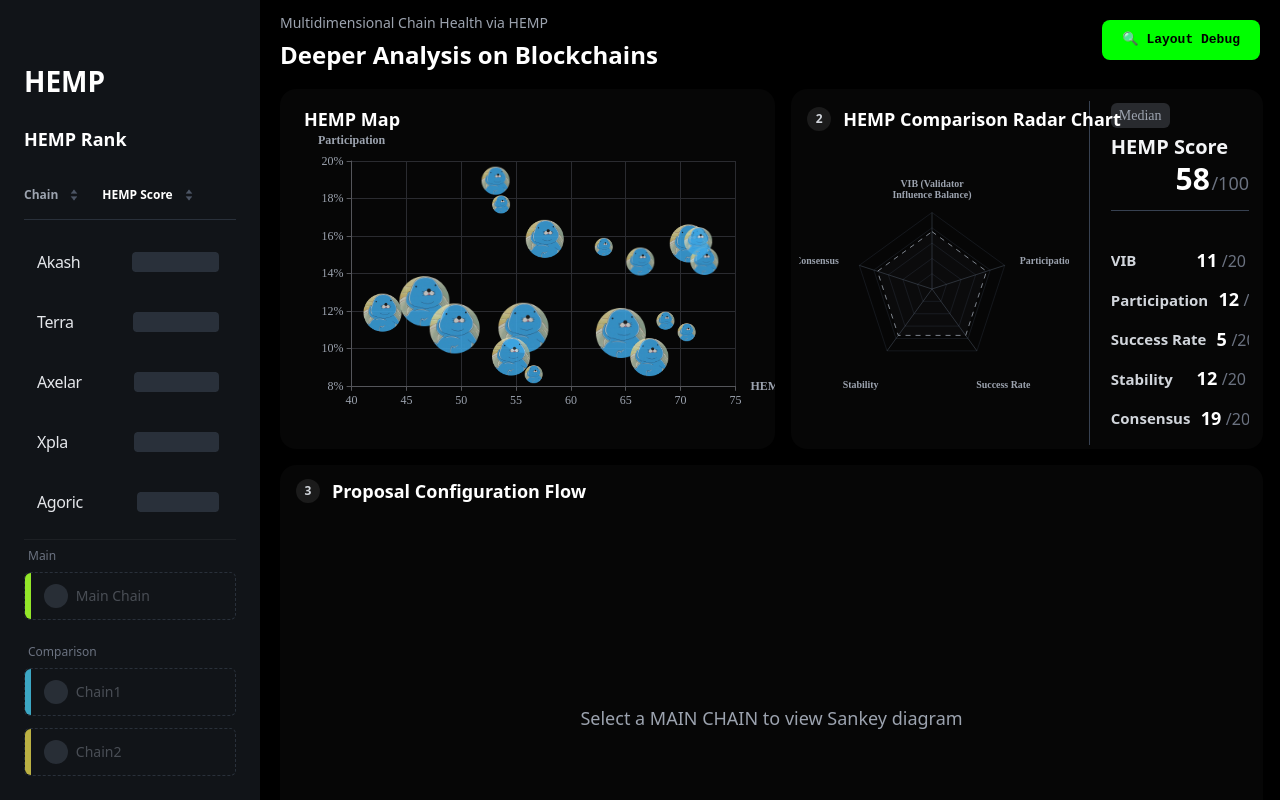
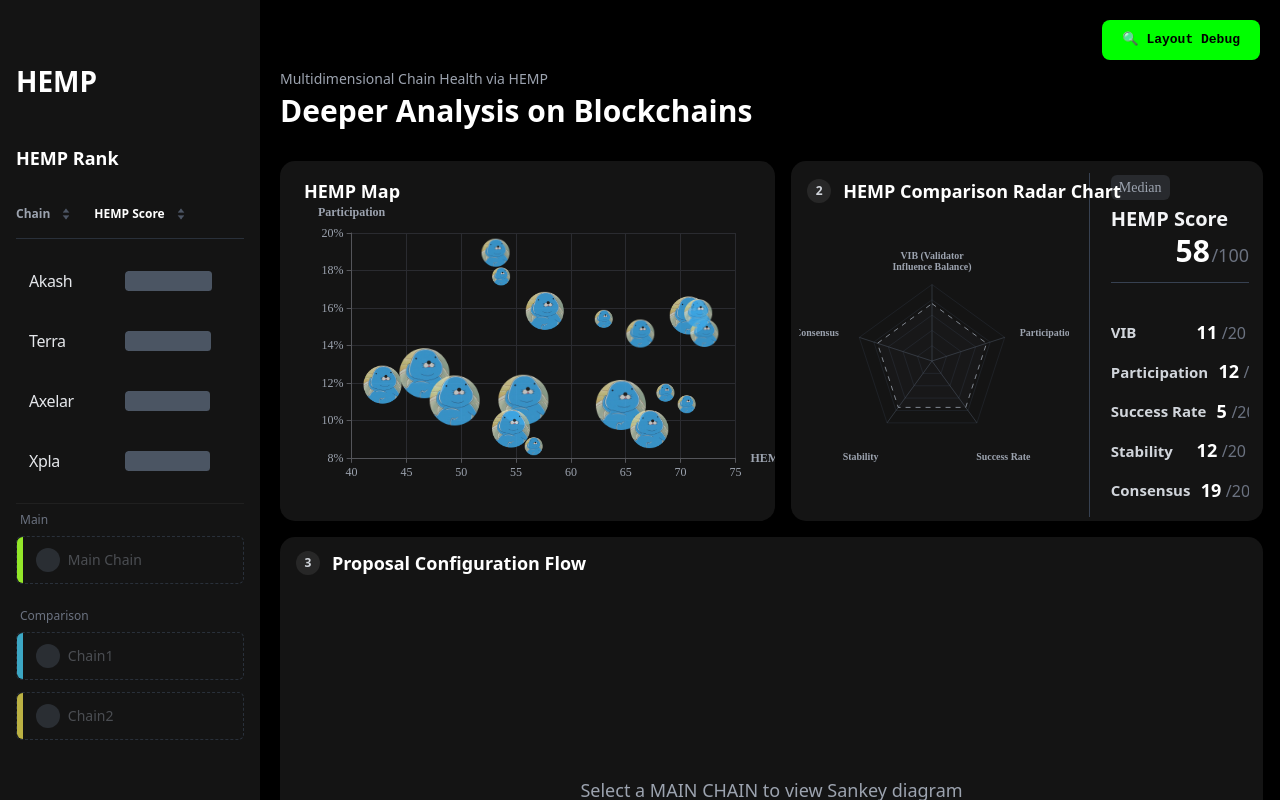
Before and after one commit to nhsngyn/HEMP, a React (Vite) app: page / in a window 1280 px wide. Built offline with nearby package versions, Linux system fonts and the light colour scheme; a web font is replaced by a local one.

Commit message:
디자인 적용 및 레이아웃 정렬

```diff
--- a/src/App.jsx
+++ b/src/App.jsx
@@ -1,76 +1,13 @@
-import React, { useMemo } from 'react';
+import React from 'react';
 import MainLayout from './components/layout/MainLayout';
-import Sidebar from './components/layout/Sidebar'; // [중요] RankingChart 대신 Sidebar import
-import HempMap from './components/charts/HempMap';
-import SankeyChart from './components/charts/SankeyChart';
-import RadarChart from './components/charts/RadarChart';
-import ProposalsTable from './components/charts/ProposalsTable';
-import useChainStore from './store/useChainStore';
+import Sidebar from './components/layout/Sidebar';
+import DashboardPage from './pages/DashboardPage';
 
 function App() {
-  const { allChains, selectedMainId } = useChainStore();
-
-  const mainChain = useMemo(() => {
-    return allChains.find(c => c.id === selectedMainId);
-  }, [allChains, selectedMainId]);
-
   return (
-    // [중요] leftSidebar 속성에 <Sidebar />를 전달해야 타이틀이 보입니다.
+    // MainLayout(틀) 안에 DashboardPage(내용)를 넣습니다.
     <MainLayout leftSidebar={<Sidebar />}>
-      <>
-        {/* Section 1: 차트 대시보드 */}
-        <section
-          className="w-full flex flex-col"
-          style={{
-            padding: 'calc(12px * var(--scale))',
-            paddingLeft: 'calc(20px * var(--scale))',
-            paddingRight: 'calc(12px * var(--scale) + 5px)',
-            gap: 'calc(16px * var(--scale))',
-            boxSizing: 'border-box'
-          }}
-        >
-          {/* 헤더 */}
-          <header className="shrink-0 flex flex-col" style={{ gap: 'calc(4px * var(--scale))' }}>
-            <p className="text-gray-400 font-normal" style={{ fontSize: 'calc(0.875rem * var(--scale))' }}>
-              Multidimensional Chain Health via HEMP
-            </p>
-            <h1 className="text-white font-extrabold" style={{ fontSize: 'calc(1.5rem * var(--scale))' }}>
-              Deeper Analysis on Blockchains
-            </h1>
-          </header>
-
-          {/* 상단: Bubble + Radar 차트 */}
-          <div className="flex w-full min-h-0 h-[360px]" style={{ gap: 'calc(16px * var(--scale))' }}>
-            <div className="h-full bg-[#ffffff06] rounded-2xl relative overflow-hidden shadow-lg" style={{ width: '52%' }}>
-              <HempMap />
-            </div>
-            <div className="h-full bg-[#ffffff06] rounded-2xl relative overflow-hidden shadow-lg shrink-0" style={{ width: '48%' }}>
-              <RadarChart />
-            </div>
-          </div>
-
-          {/* 하단: Sankey 차트 */}
-          <div className="w-full h-[400px] bg-[#ffffff06] rounded-2xl relative overflow-hidden shadow-lg min-h-0">
-            <SankeyChart />
-          </div>
-        </section>
-
-        {/* Section 2: 테이블 */}
-        <section
-          id="proposals-section"
-          className="w-full"
-          style={{
-            padding: 'calc(12px * var(--scale))',
-            paddingLeft: 'calc(20px * var(--scale))',
-            paddingRight: 'calc(12px * var(--scale) + 5px)',
-            minHeight: 'auto',
-            marginBottom: '40px',
-            boxSizing: 'border-box',
-          }}
-        >
-          <ProposalsTable mainChain={mainChain} />
-        </section>
-      </>
+      <DashboardPage />
     </MainLayout>
   );
 }
--- /dev/null
+++ b/src/components/layout/DashboardLayout.jsx
@@ -0,0 +1,18 @@
+import React from "react";
+// Sidebar를 여기서 import하여 레이아웃을 분리합니다.
+import Sidebar from "./Sidebar";
+
+// DashboardLayout은 이제 앱의 메인 컨테이너 역할을 합니다.
+const DashboardLayout = ({ children }) => {
+  return (
+    <div className="w-full min-h-screen flex text-white">
+      <Sidebar />
+      {/* 오른쪽 콘텐츠 영역 (반응형) */}
+      <main className="flex-1 p-8">
+        {children}
+      </main>
+    </div>
+  );
+};
+
+export default DashboardLayout;
--- a/src/components/layout/MainLayout.jsx
+++ b/src/components/layout/MainLayout.jsx
@@ -12,15 +12,17 @@ const MainLayout = ({ leftSidebar, children }) => {
           sticky top-0
           flex-shrink-0
           z-50
-          bg-[#111418]
         "
+        style={{
+          background: 'var(--bg-2, rgba(255, 255, 255, 0.08))',
+        }}
       >
-        {/* 여기에 Sidebar 컴포넌트가 들어옵니다 */}
         {leftSidebar}
       </aside>
 
-      {/* 2. 오른쪽 콘텐츠 영역 (유동적) */}
-      <main className="flex-1 min-w-0 bg-black">
+      <main className="flex-1 min-w-0"style={{
+          background: 'background: var(--gray900, #101217)',
+        }}>
         {children}
       </main>
     </div>
--- a/src/components/layout/Sidebar.jsx
+++ b/src/components/layout/Sidebar.jsx
@@ -3,16 +3,12 @@ import RankingChart from "../ranking/RankingChart";
 
 const Sidebar = () => {
   return (
-    <div className="flex flex-col w-full h-full text-white">
+    <div className="flex flex-col w-full h-full px-4 py-[60px] text-white">
+      {/* 상단 타이틀 */}
+      <h1 className="text-[28px] font-bold mb-[43px]">HEMP</h1>
 
-      {/* 상단 HEMP 타이틀 (RankingChart 내부 패딩과 라인 맞춤) */}
-      <h1 className="text-[28px] font-bold px-6 pt-[60px] shrink-0">
-        HEMP
-      </h1>
-
-      {/* 랭킹 차트 리스트 */}
-      <div className="flex-1 min-h-0 overflow-y-auto custom-scrollbar">
-        {/* RankingChart 내부에도 p-6 패딩이 있어서 자연스럽게 정렬됨 */}
+      {/* 랭킹 차트 영역 */}
+      <div className="flex-1 min-h-0">
         <RankingChart />
       </div>
     </div>
--- a/src/components/ranking/ChainCard.jsx
+++ b/src/components/ranking/ChainCard.jsx
@@ -4,19 +4,18 @@ const ChainCard = ({ chain, selectionInfo, isDragging, isOverlay }) => {
   const isSelected = !!selectionInfo;
   const highlightColor = selectionInfo?.color;
 
-  // Score 100 → 120px 막대로 계산
   const maxBarLength = 120;
-  const barWidth = Math.min(chain.score * (maxBarLength / 100), maxBarLength);
+  const barWidth = Math.min(chain.score * 1.2, maxBarLength);
 
   return (
     <div
       className={`
         flex items-center
-        w-full
-        h-[44px] // height: 44px
-        px-2 // padding: 0 8px
-        gap-2 // gap: 8px
-        self-stretch // align-self: stretch
+        w-[206px]
+        h-[44px]
+        px-2
+        gap-2
+        self-stretch
         rounded-[7.4px]
         transition-all
         ${isSelected ? "" : "hover:shadow-[0_0_8px_rgba(255,255,255,0.02)]"}
@@ -30,9 +29,10 @@ const ChainCard = ({ chain, selectionInfo, isDragging, isOverlay }) => {
           isSelected && !isOverlay && !isDragging
             ? `0 0 12px ${highlightColor}66`
             : "none",
+        position: 'relative',
       }}
     >
-      {/* 이름 */}
+      {/* 1. 이름 영역*/}
       <div
         className="
           flex-shrink-0
@@ -43,13 +43,13 @@ const ChainCard = ({ chain, selectionInfo, isDragging, isOverlay }) => {
           tracking-tight
           truncate
         "
-        style={{ flex: '264 0 0' }}
+        style={{ width: '88px' }}
       >
         {chain.name}
       </div>
 
-      {/* 막대 + 점수 컨테이너 */}
-      <div className="flex items-center gap-2" style={{ flex: '56 0 0' }}>
+      {/* 2. 막대 + 점수 컨테이너 */}
+      <div className="flex items-center gap-2 flex-1 min-w-0">
 
         {/* 막대바 배경 */}
         <div className="
@@ -58,23 +58,17 @@ const ChainCard = ({ chain, selectionInfo, isDragging, isOverlay }) => {
           rounded-[3.59px]
           relative overflow-hidden
         ">
+          {/* 실제 점수 바 */}
           <div
             className="h-full rounded-[3.59px]"
             style={{
-              // width는 계산된 barWidth (max 120px) 사용
-              width: `${barWidth}px`,
-              backgroundColor: isSelected ? highlightColor : "#29303A",
+              width: `${barWidth}px`, // 100점 -> 120px
+              backgroundColor: isSelected ? highlightColor : "#4B5563",
             }}
           />
         </div>
       </div>
 
-      {/* 메인/서브 표시 */}
-      {isSelected && (
-        <div
-          style={{ backgroundColor: highlightColor }}
-        ></div>
-      )}
     </div>
   );
 };
--- a/src/components/ranking/RankingChart.jsx
+++ b/src/components/ranking/RankingChart.jsx
@@ -71,7 +71,8 @@ const RankingChart = () => {
       onDragStart={(e) => setActiveId(e.active.id)}
       onDragEnd={handleDragEnd}
     >
-      <div className="flex flex-col h-full w-full select-none p-6">
+      {/* ✨ 수정됨: p-6 제거 (Sidebar의 px-6를 따름) */}
+      <div className="flex flex-col h-full w-full select-none">
 
         {/* TITLE */}
         <h2 className="text-[18px] font-semibold mb-[29.9px] shrink-0">HEMP Rank</h2>
--- a/src/pages/DashboardPage.jsx
+++ b/src/pages/DashboardPage.jsx
@@ -1,40 +1,94 @@
-// src/pages/DashboardPage.jsx
-// 차트들 배치하는 페이지 본문
-
-import React from "react";
-
-import BubbleChart from "../components/charts/HempMap";
-import RadarChart from "../components/charts/RadarChart";
-import SankeyChart from "../components/charts/SankeyChart";
+import React, { useMemo } from 'react';
+import HempMap from '../components/charts/HempMap';
+import RadarChart from '../components/charts/RadarChart';
+import SankeyChart from '../components/charts/SankeyChart';
+import ProposalsTable from '../components/charts/ProposalsTable'; // 테이블도 있다면 유지
+import useChainStore from '../store/useChainStore';
 
 const DashboardPage = () => {
+  const { allChains, selectedMainId } = useChainStore();
+
+  const mainChain = useMemo(() => {
+    return allChains.find(c => c.id === selectedMainId);
+  }, [allChains, selectedMainId]);
+
+  // ✨ 여기에 공통 스타일을 정의합니다.
+  const cardStyle = {
+    borderRadius: '15px',
+    background: 'var(--bg-2, rgba(255, 255, 255, 0.08))'
+  };
+
   return (
-    <div className="flex flex-col gap-8">
+    <div className="flex flex-col w-full h-full">
 
-      <div className="flex flex-col justify-end h-[133px] pb-4">
-        {/* 팀 명 */}
-        <p className="text-gray-300 text-base font-medium">Multidimensional Chain Health via HEMP</p>
-        {/* 프로젝트 명 */}
-        <h2 className="text-white text-3xl font-bold mt-1">Deeper Analysis on Blockchains</h2>
+      {/* 상단 섹션 */}
+      <section
+        className="w-full flex flex-col"
+        style={{
+          padding: 'calc(12px * var(--scale))',
+          paddingLeft: 'calc(20px * var(--scale))',
+          paddingRight: 'calc(12px * var(--scale) + 5px)',
+          gap: 'calc(16px * var(--scale))',
+          boxSizing: 'border-box'
+        }}
+      >
+        {/* 헤더 */}
+        <div className="flex flex-col justify-end h-[133px] pb-4 shrink-0">
+          <p className="text-gray-400 font-normal text-sm">
+            Multidimensional Chain Health via HEMP
+          </p>
+          <h2 className="text-white text-3xl font-bold mt-1">
+            Deeper Analysis on Blockchains
+          </h2>
         </div>
 
-      <div className="flex flex-wrap gap-6">
-        <div className="flex-1 min-w-[540px] h-[320px] bg-[#111418] rounded-lg">
-          <BubbleChart />
+        {/* 상단 차트 영역 (Bubble + Radar) */}
+        <div className="flex w-full min-h-0 h-[360px]" style={{ gap: 'calc(16px * var(--scale))' }}>
+
+          {/* 1. HempMap (Bubble) */}
+          <div
+            className="h-full relative overflow-hidden shadow-lg"
+            style={{ ...cardStyle, width: '52%' }} // ✨ cardStyle 적용
+          >
+            <HempMap />
           </div>
 
-        <div className="flex-1 min-w-[540px] h-[320px] bg-[#111418] rounded-lg">
+          {/* 2. RadarChart */}
+          <div
+            className="h-full relative overflow-hidden shadow-lg shrink-0"
+            style={{ ...cardStyle, width: '48%' }}
+          >
             <RadarChart />
           </div>
         </div>
 
-      <div className="w-full min-w-[1024px] h-[320px] bg-[#111418] rounded-lg">
+        {/* 3. SankeyChart */}
+        <div
+          className="w-full h-[400px] relative overflow-hidden shadow-lg min-h-0"
+          style={cardStyle} // ✨ cardStyle 적용
+        >
           <SankeyChart />
         </div>
+      </section>
+
+      {/* 하단 테이블 섹션 (필요하다면 유지) */}
+      <section
+        id="proposals-section"
+        className="w-full"
+        style={{
+          padding: 'calc(12px * var(--scale))',
+          paddingLeft: 'calc(20px * var(--scale))',
+          paddingRight: 'calc(12px * var(--scale) + 5px)',
+          minHeight: 'auto',
+          marginBottom: '40px',
+          boxSizing: 'border-box',
+        }}
+      >
+        <ProposalsTable mainChain={mainChain} />
+      </section>
 
     </div>
   );
 };
 
-
 export default DashboardPage;
```
Lines whose indentation alone changed are shown as unchanged.
